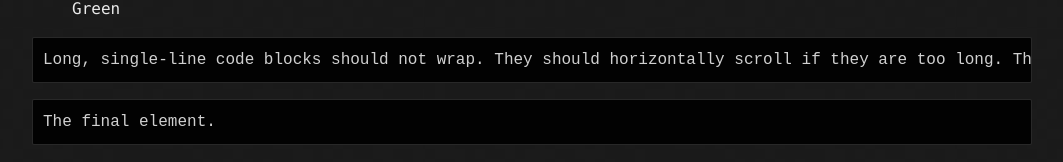
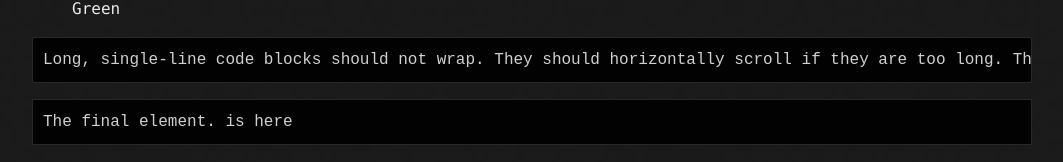
Before and after one commit to florimas3/florimas3.github.io, a Jekyll site: the page built from index.md, in a window 1280 px wide and 900 px high, scrolled down 2429 px. Shown: the part 735-897 px from the top of the window, without its empty margins (108-1171 px from the left). Built offline with Jekyll 4.4.1, drawn with Linux system fonts in a browser that asks for light colours.

Commit message:
another update

````diff
--- a/any-file.txt
+++ b/any-file.txt
@@ -1 +1,5 @@
 delete this
+
+
+
+something something
--- a/index.md
+++ b/index.md
@@ -122,5 +122,5 @@ Long, single-line code blocks should not wrap. They should horizontally scroll i
 ```
 
 ```
-The final element.
+The final element. is here
 ```
````
